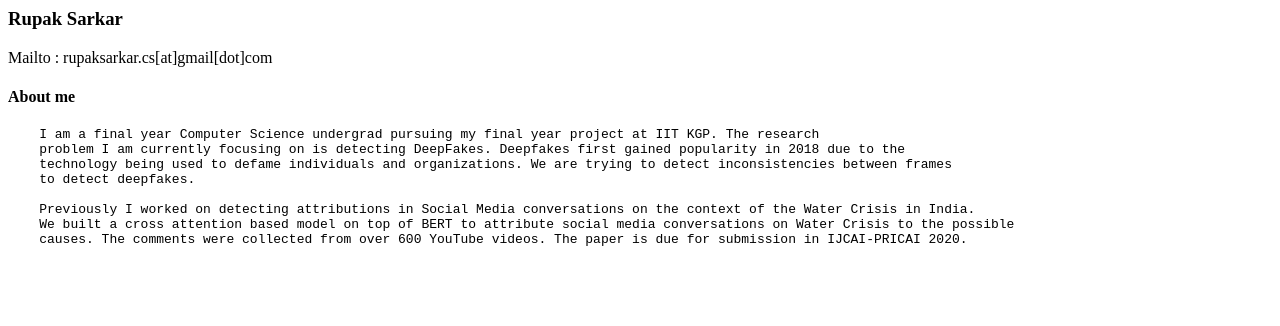
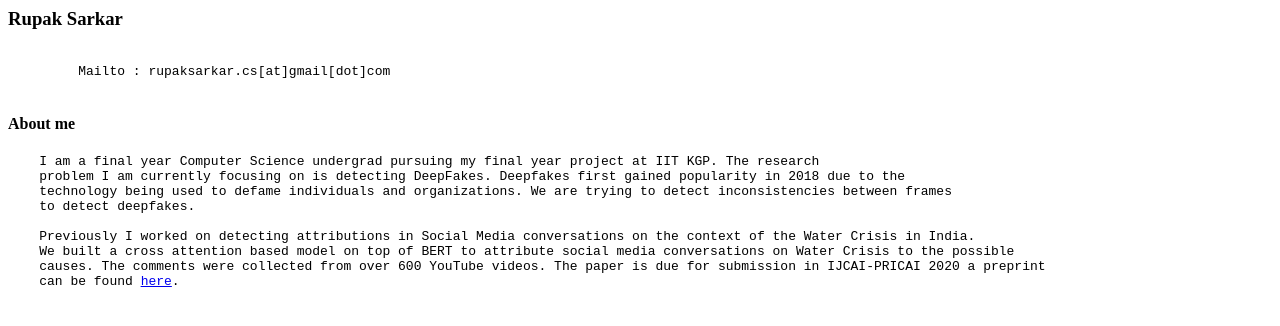
Before and after one commit to styx97/styx97.github.io, a plain HTML site: page index.html in a window 1280 px wide. Drawn offline with Linux system fonts and the light colour scheme.

Commit message:
Update index.html

```diff
--- a/index.html
+++ b/index.html
@@ -8,9 +8,9 @@
  <h3>
     Rupak Sarkar
  </h3>
-     <p>
+     <pre>
          Mailto : rupaksarkar.cs[at]gmail[dot]com
-     </p>
+     </pre>
  <h4>
      About me
  </h4>
@@ -22,7 +22,8 @@
 
     Previously I worked on detecting attributions in Social Media conversations on the context of the Water Crisis in India.
     We built a cross attention based model on top of BERT to attribute social media conversations on Water Crisis to the possible
-    causes. The comments were collected from over 600 YouTube videos. The paper is due for submission in IJCAI-PRICAI 2020.
+    causes. The comments were collected from over 600 YouTube videos. The paper is due for submission in IJCAI-PRICAI 2020 a preprint
+    can be found <a href='https://arxiv.org/abs/2001.01697'>here</a>.
 </pre>
 </body>
 </html>
```
